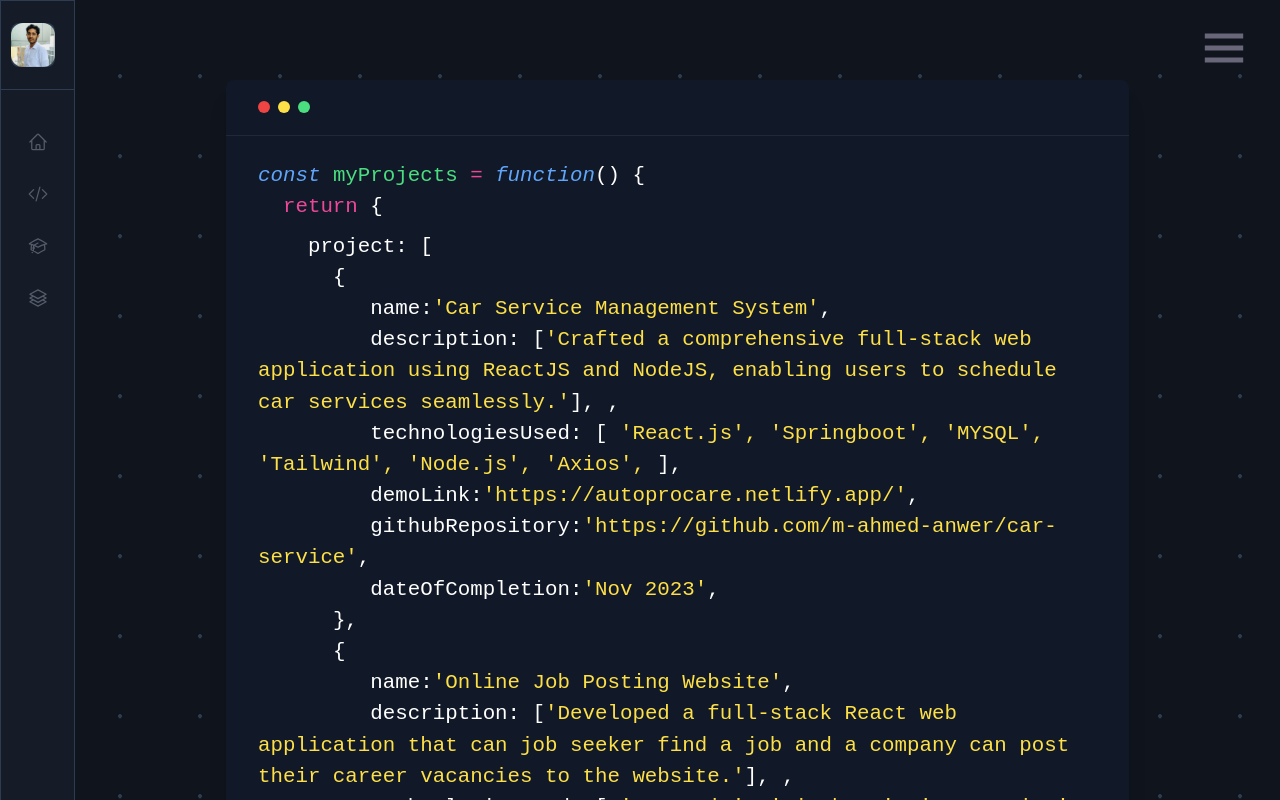
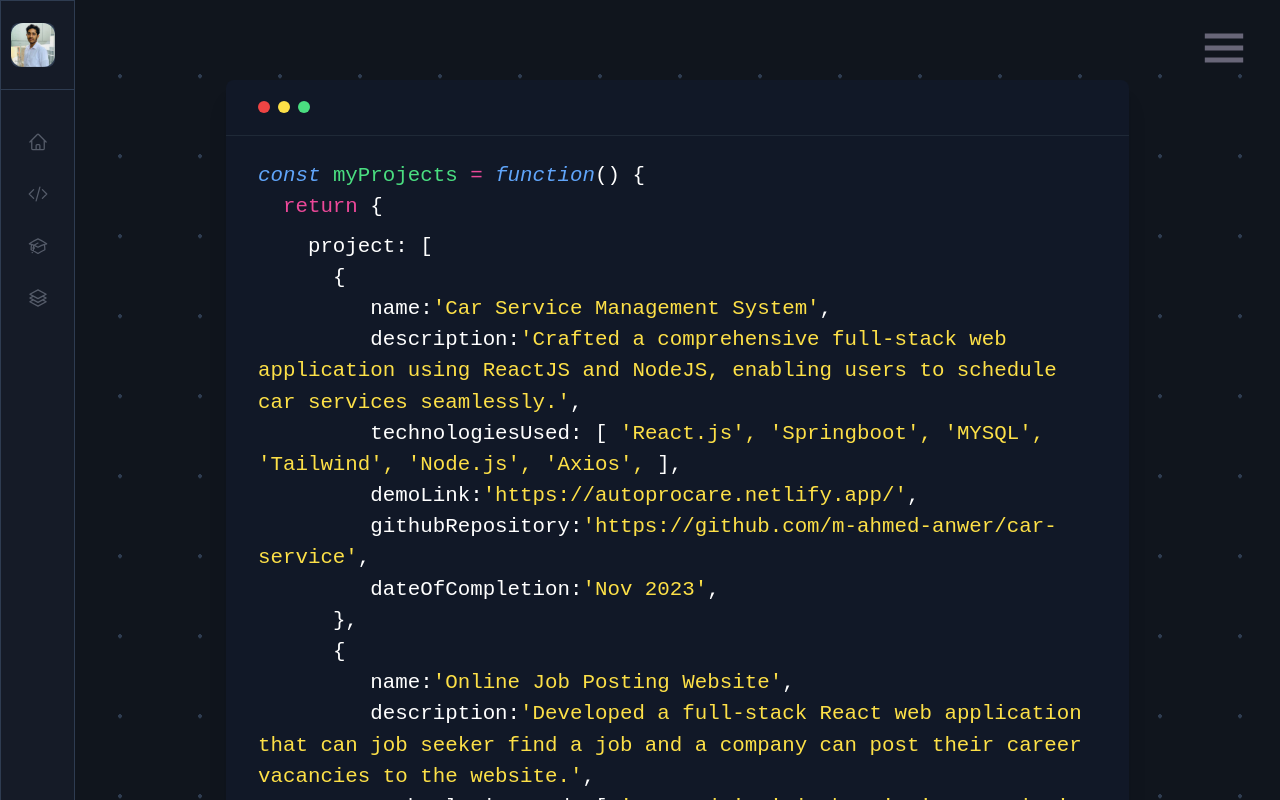
Before and after one commit to m-ahmed-anwer/personal-portfolio-v1.0, a React (Create React App) app: page /projects in a window 1280 px wide. Shown: the top 800 px of the page. Built offline with nearby package versions, Linux system fonts and the light colour scheme.

Commit message:
Update some

```diff
--- a/src/routes/projects/projects.js
+++ b/src/routes/projects/projects.js
@@ -131,11 +131,10 @@ function Projects() {
                         <p>
                           &nbsp;&nbsp;
                           &nbsp;&nbsp;&nbsp;&nbsp;&nbsp;&nbsp;description:
-                          {" ["}
                           <span className="text-yellow-300">
                             {`'${index.description}'`}
                           </span>
-                          {"],"} ,
+                          ,
                         </p>
                         <p>
                           &nbsp;&nbsp;
```
